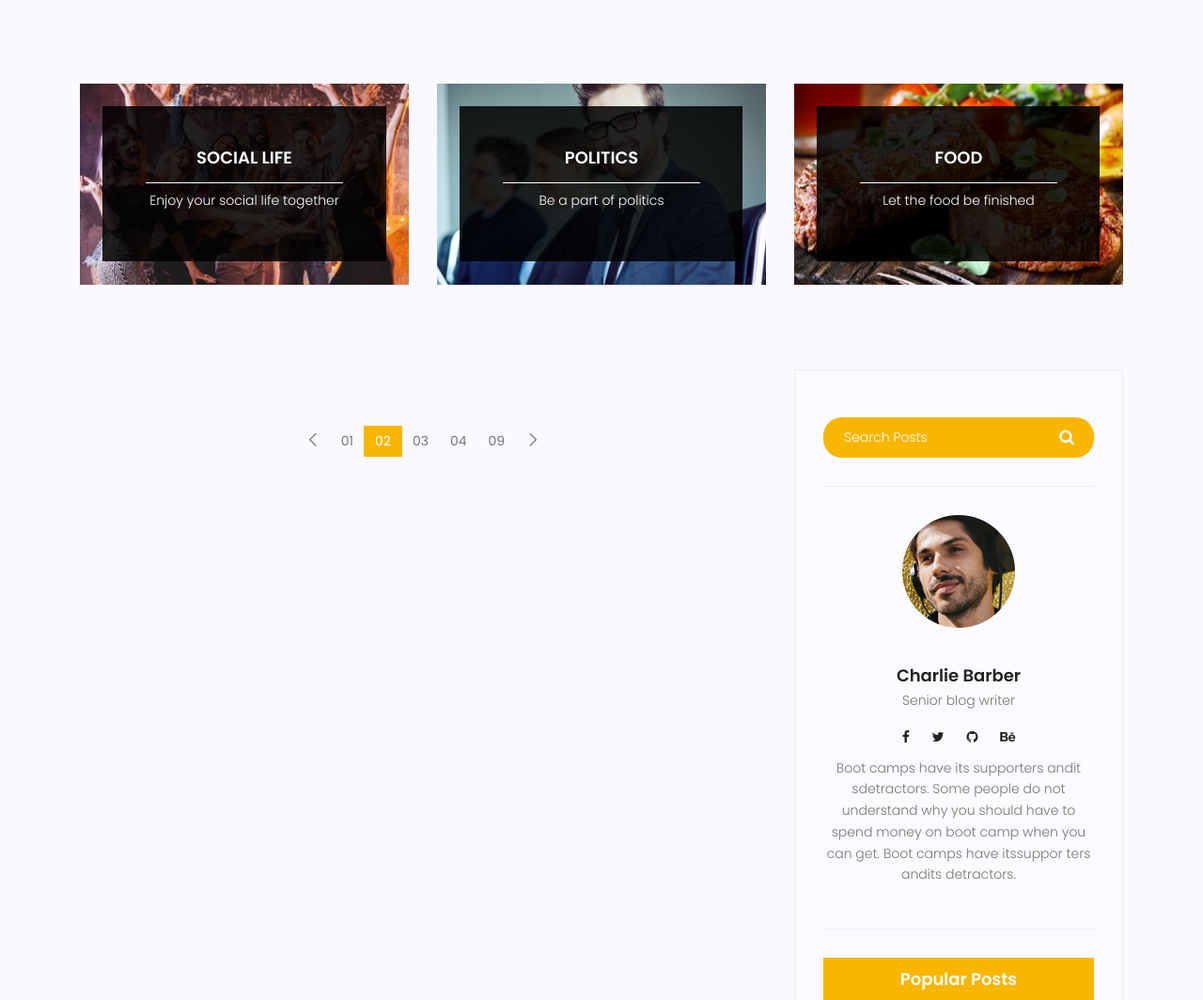
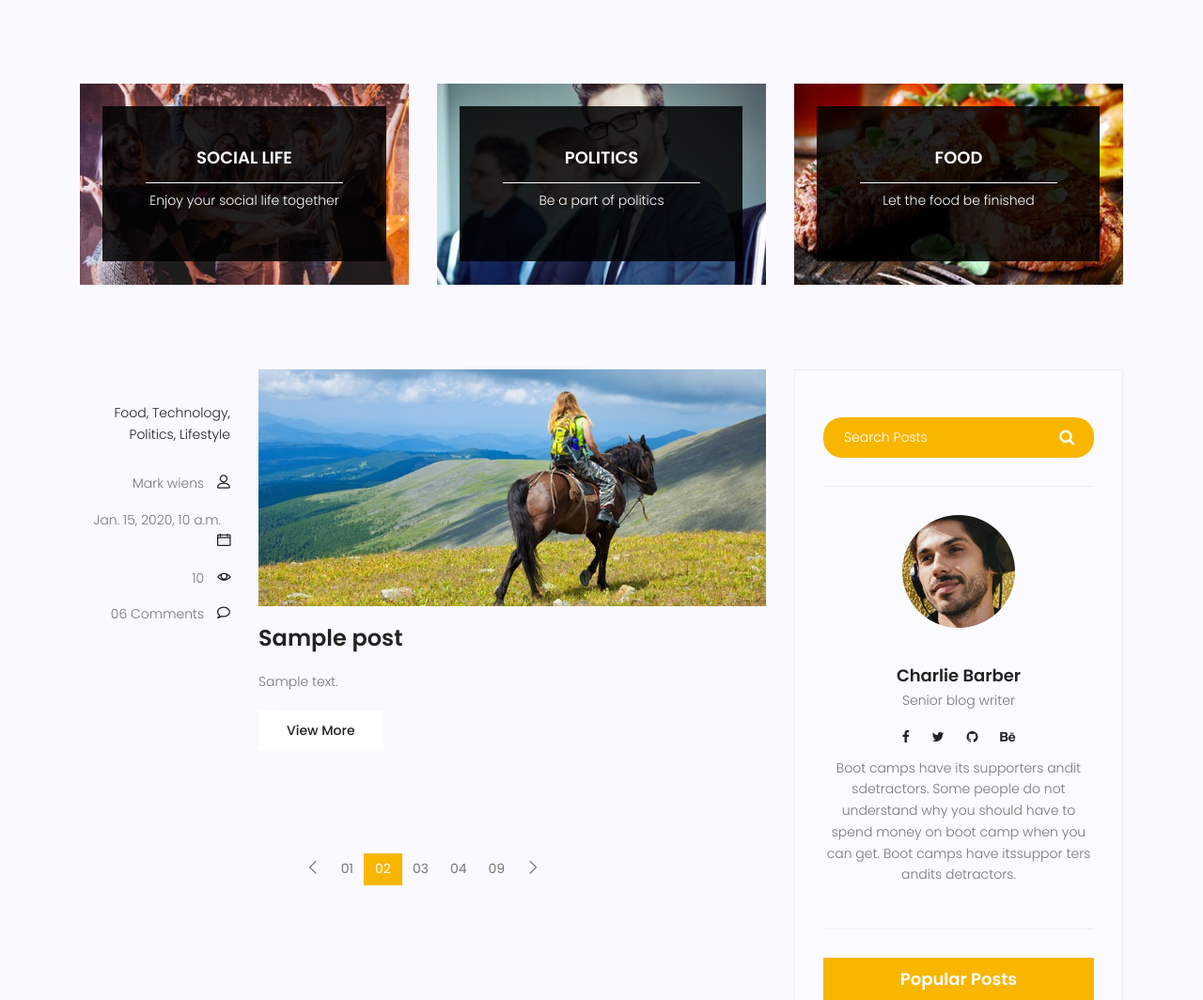
Before and after one commit to mrrahbarnia/Django_course, a Django app: page /blog/ in a window 1280 px wide. Shown: the part 689-1753 px from the top of the page at 94% size. Run offline with Django 3.2, Linux system fonts and the light colour scheme; tables that the repository leaves empty hold one stand-in row (values such as "Sample post"); some libraries are stand-ins or nearby versions.

Commit message:
some changes in blog.views for better exhibit

```diff
--- a/blog/admin.py
+++ b/blog/admin.py
@@ -4,7 +4,7 @@ from blog.models import Post
 @admin.register(Post)
 class PostAdmin(admin.ModelAdmin):
     date_hierarchy = 'created_date'
-    empty_vallue_display = '-empty-'
+    empty_value_display = '-empty-'
     list_display = ('title','counted_views','status','published_date','created_date')
     list_filter = ('status',)
     search_fields = ('title','content')
--- a/blog/models.py
+++ b/blog/models.py
@@ -3,11 +3,11 @@ from django.db import models
 class Post(models.Model):
     title = models.CharField(max_length=255)
     content = models.TextField()
-    # image
+    image = models.ImageField(upload_to='blog',default='blog/default.jpg')
     # tag
     # category
     # author
-    counted_views = models.ImageField(default=0)
+    counted_views = models.IntegerField(default=0)
     status = models.BooleanField(default=False)
     created_date = models.DateTimeField(auto_now_add=True)
     updated_date = models.DateTimeField(auto_now=True)
--- a/blog/urls.py
+++ b/blog/urls.py
@@ -5,5 +5,5 @@ app_name = 'blog'
 
 urlpatterns = [
     path("",blog_view,name = 'index'),
-    path("single",blog_single,name = 'single')
+    path("<int:pid>",blog_single,name = 'single')
     ]
--- a/blog/views.py
+++ b/blog/views.py
@@ -1,9 +1,17 @@
-from django.shortcuts import render
+from django.shortcuts import render,get_object_or_404
+from blog.models import Post
+from django.utils import timezone
 
 # Create your views here.
 def blog_view(request):
-    return render(request,'blog/blog-home.html')
+    posts = Post.objects.filter(published_date__lte = timezone.now())
+    context = {'posts':posts}
+    return render(request,'blog/blog-home.html',context)
 
 
-def blog_single(request):
-    return render(request,'blog/blog-single.html')
+def blog_single(request,pid):
+    post = get_object_or_404(Post,pk=pid,published_date__lte = timezone.now())
+    context = {'post':post}
+    post.counted_views += 1
+    post.save()
+    return render(request,'blog/blog-single.html',context)
--- a/mysite/templates/blog/blog-home.html
+++ b/mysite/templates/blog/blog-home.html
@@ -105,7 +105,7 @@
 									class="lnr lnr-user"></span></p>
 							<p class="date col-lg-12 col-md-12 col-6"><a href="#">{{post.published_date}}</a> <span
 									class="lnr lnr-calendar-full"></span></p>
-							<p class="view col-lg-12 col-md-12 col-6"><a href="#">{{post.counted_view}}</a> <span
+							<p class="view col-lg-12 col-md-12 col-6"><a href="#">{{post.counted_views}}</a> <span
 									class="lnr lnr-eye"></span></p>
 							<p class="comments col-lg-12 col-md-12 col-6"><a href="#">06 Comments</a> <span
 									class="lnr lnr-bubble"></span></p>
--- a/mysite/templates/blog/blog-single.html
+++ b/mysite/templates/blog/blog-single.html
@@ -47,7 +47,7 @@
 									class="lnr lnr-user"></span></p>
 							<p class="date col-lg-12 col-md-12 col-6"><a href="#">12 Dec, 2017</a> <span
 									class="lnr lnr-calendar-full"></span></p>
-							<p class="view col-lg-12 col-md-12 col-6"><a href="#">1.2M Views</a> <span
+							<p class="view col-lg-12 col-md-12 col-6"><a href="#">{{post.counted_views}}</a> <span
 									class="lnr lnr-eye"></span></p>
 							<p class="comments col-lg-12 col-md-12 col-6"><a href="#">06 Comments</a> <span
 									class="lnr lnr-bubble"></span></p>
--- a/requierments.txt
+++ b/requierments.txt
@@ -2,3 +2,4 @@ asgiref==3.7.2
 Django==3.2.20
 pytz==2023.3
 sqlparse==0.4.4
+Pillow==10.0.0
```
Also changed, not shown: blog/migrations/0003_auto_20230709_1254.py (added), mysite/media/blog/cat-widget1.jpg (added), mysite/media/blog/default.jpg (added), mysite/media/blog/feature-img1.jpg (added), mysite/media/blog/feature-img2.jpg (added), mysite/media/blog/feature-img5.jpg (added), website/migrations/0002_alter_contact_options.py (added), 4 other files.
